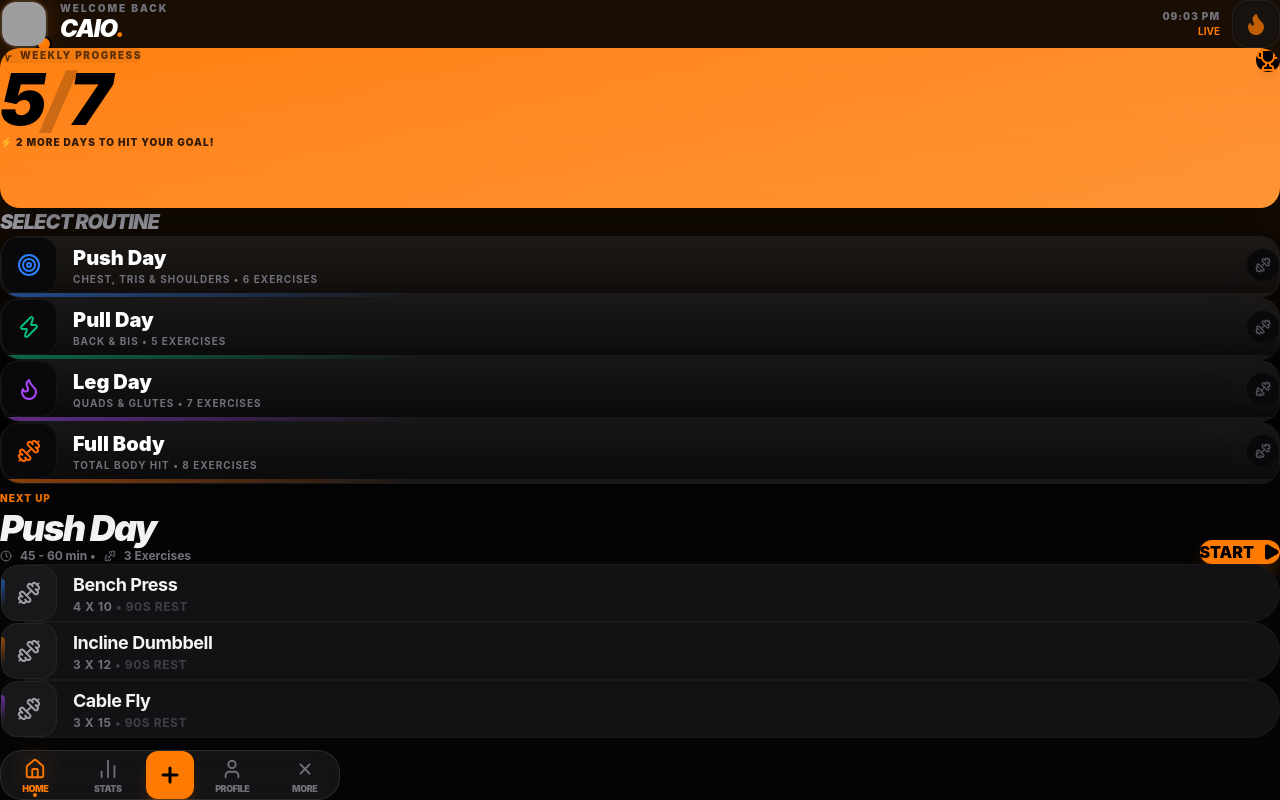
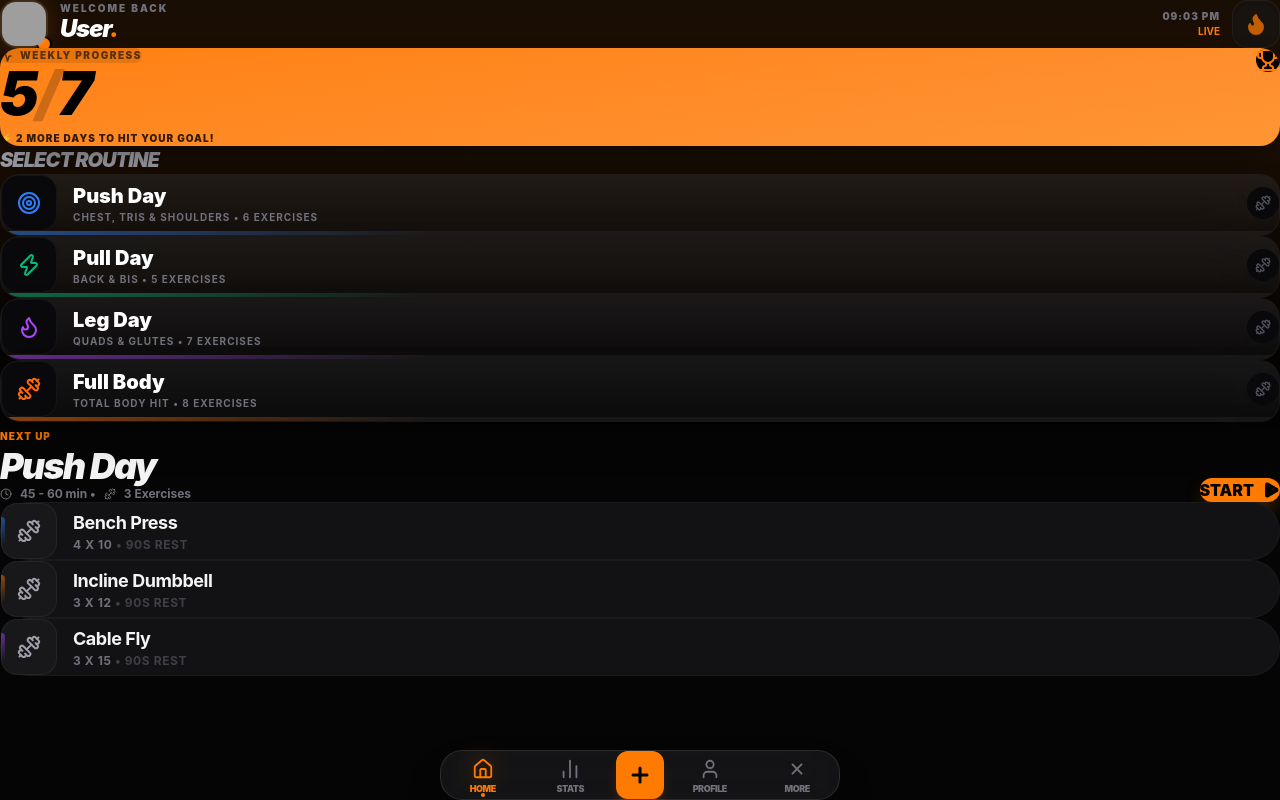
Before and after one commit to CaioSantos280/nexus, a React (Vite) app: page / in a window 1280 px wide. Built offline with nearby package versions, Linux system fonts and the light colour scheme; grey boxes are pictures that could not be loaded; the HTML template or start-up script is replaced by a standard one.

Commit message:
reajuste do 5/7 e centralizacao do bottom

```diff
--- a/src/components/dashboard/BottomBar.tsx
+++ b/src/components/dashboard/BottomBar.tsx
@@ -12,8 +12,8 @@ export default function BottomBar({ activeTab, setActiveTab, isTraining }: Botto
   if (isTraining) return null;
 
   return (
-    <div className="fixed bottom-0 left-0 right-0 z-50 px-6 pb-8 pt-4">
-      <nav className="mx-auto flex max-w-[340px] items-center justify-center gap-1 rounded-[22px] border border-white/10 bg-zinc-900/80 p-2 backdrop-blur-xl shadow-2xl">
+    <div className="fixed bottom-0 left-1/2 -translate-x-1/2 z-50 w-full max-w-[400px] px-6 pb-8 pt-4">
+      <nav className="flex items-center justify-center gap-1 rounded-[22px] border border-white/10 bg-zinc-900/80 p-2 backdrop-blur-xl shadow-2xl">
 
         <TabItem
           icon={<Home size={22} />}
--- a/src/components/dashboard/Topbar.tsx
+++ b/src/components/dashboard/Topbar.tsx
@@ -22,7 +22,7 @@ export default function Topbar() {
         <div className="relative">
           <div className="absolute inset-0 bg-[#ff7a00] blur-md opacity-20 rounded-full" />
           <img
-            src="https://github.com/seu-usuario.png" // Troque pelo seu link ou GitHub
+            src="https://github.com/user.png" // Troque pelo seu link ou GitHub
             alt="User"
             className="h-12 w-12 rounded-2xl border-2 border-white/10 object-cover relative z-10"
           />
@@ -34,7 +34,7 @@ export default function Topbar() {
             Welcome Back
           </p>
           <h1 className="text-2xl font-[900] italic text-white tracking-tighter">
-            CAIO<span className="text-[#ff7a00]">.</span>
+            User<span className="text-[#ff7a00]">.</span>
           </h1>
         </div>
       </div>
--- a/src/pages/Home.tsx
+++ b/src/pages/Home.tsx
@@ -44,23 +44,26 @@ export default function Home() {
             className="space-y-8" // Adicionei um espaçamento entre os cards
           >
             {/* Na sua Home.tsx, no Card laranja */}
-<Card className="mt-8 bg-gradient-to-br from-[#ff7a00] to-[#ff9533] border-none rounded-[20px] p-6 min-h-[160px]">
-   <div className="flex flex-col h-full justify-between">
+<Card className="mt-8 bg-gradient-to-br from-[#ff7a00] to-[#ff9533] border-none rounded-[20px] p-6">
+  <div className="flex flex-col gap-2">
     <div className="flex justify-between items-start">
-         <div className="space-y-1">
-            <span className="flex items-center gap-2 text-[10px] font-black uppercase tracking-[0.15em] text-black/60 bg-black/5 px-3 py-1 rounded-full w-fit">
+      <div className="space-y-1 pl-2"> {/* pl-2 empurra o conteúdo levemente para a direita */}
+        <span className="flex items-center gap-2 text-[10px] font-black uppercase tracking-[0.15em] text-black/60 bg-black/10 px-3 py-1 rounded-full w-fit">
           <Activity size={12} strokeWidth={3} /> Weekly Progress
         </span>
-            <h2 className="text-7xl font-[1000] italic tracking-tighter text-black leading-none pt-2">
+
+        {/* Diminuí o texto e ajustei o leading */}
+        <h2 className="text-6xl font-[1000] italic tracking-tighter text-black leading-none pt-4">
           5<span className="opacity-20">/</span>7
         </h2>
       </div>
-         <div className="bg-black p-3 rounded-xl shadow-xl">
+
+      <div className="bg-black p-3 rounded-xl shadow-2xl">
         <Trophy className="text-[#ff7a00]" size={24} />
       </div>
     </div>
 
-      <p className="text-[10px] font-black uppercase tracking-widest text-black/80 mt-4">
+    <p className="text-[10px] font-black uppercase tracking-widest text-black/80 pl-2 mt-2">
       ⚡ 2 more days to hit your goal!
     </p>
   </div>
```
Lines whose indentation alone changed are shown as unchanged.
